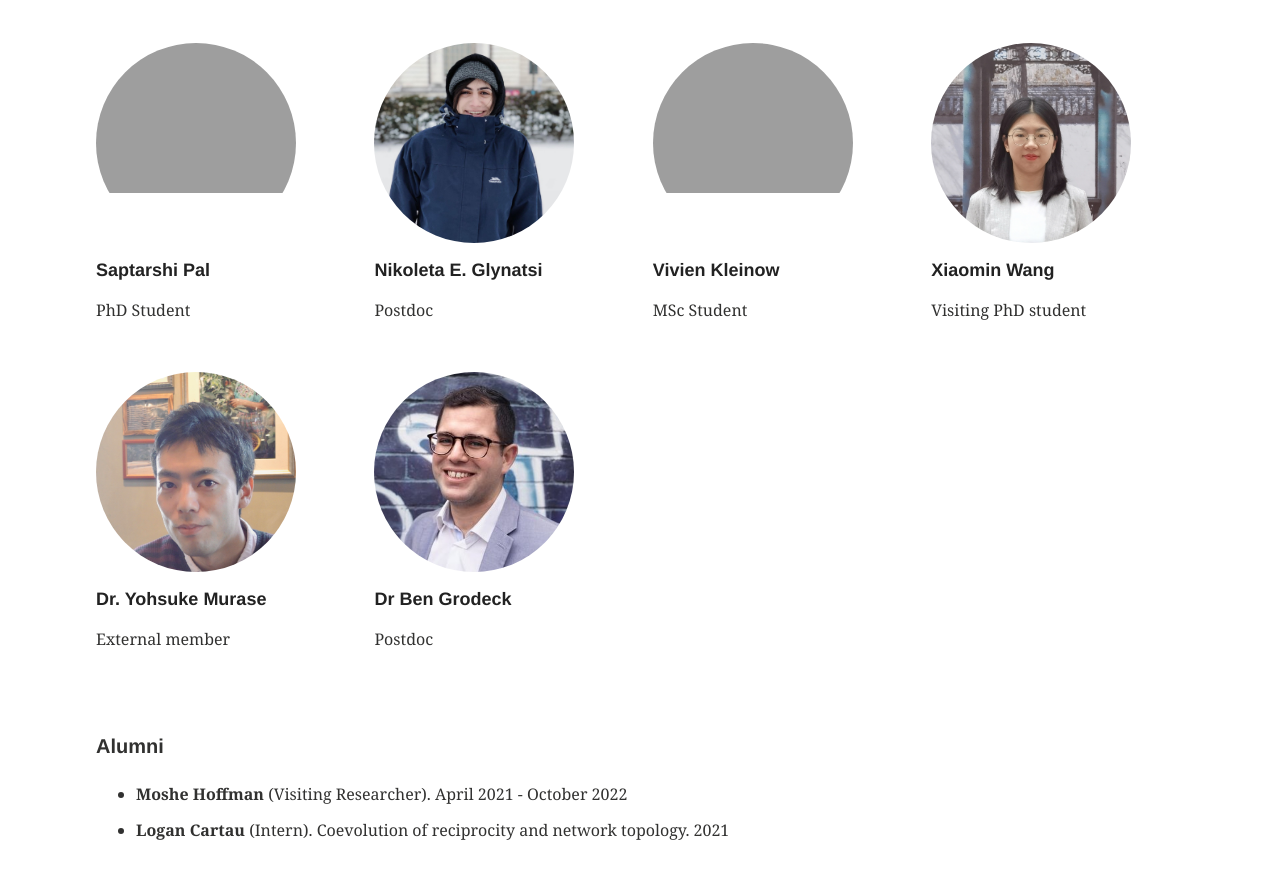
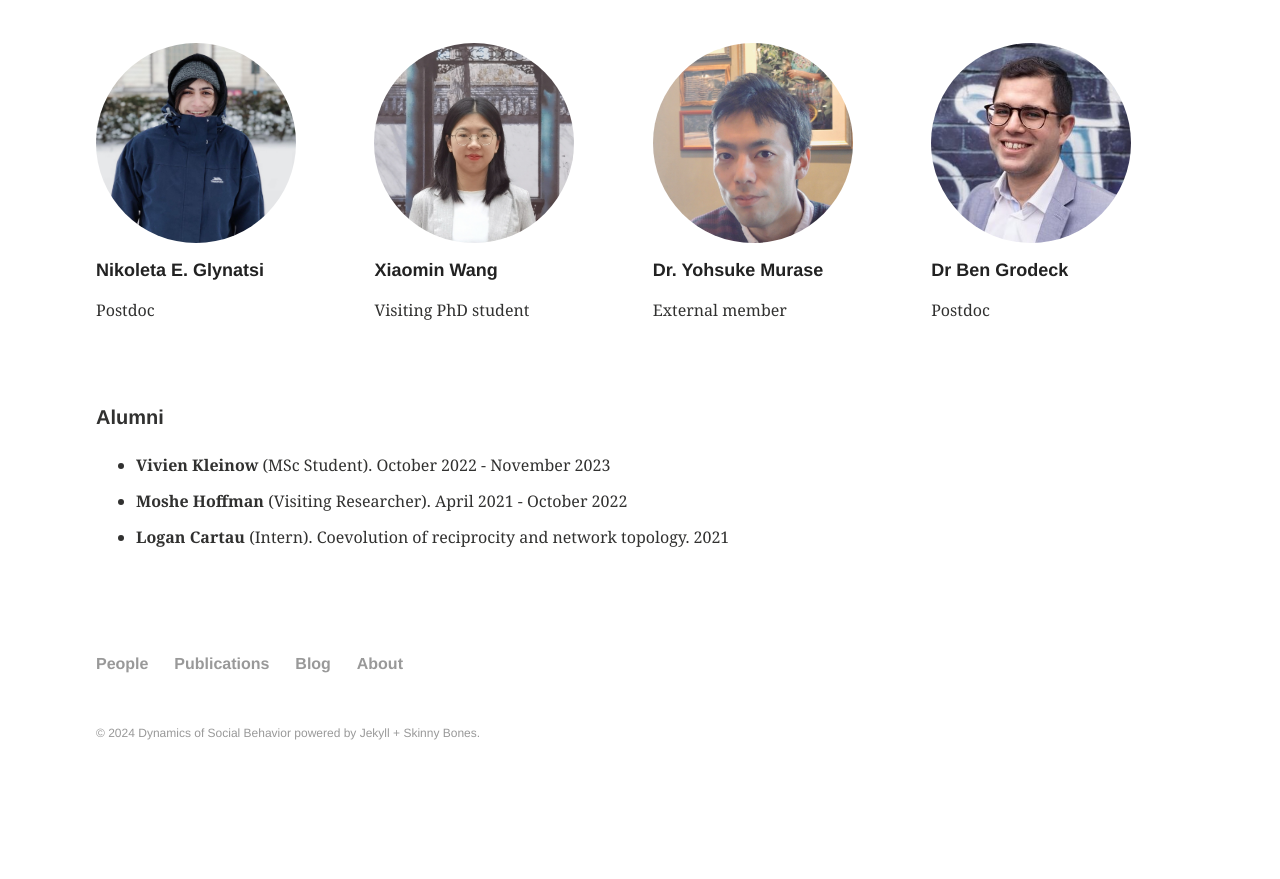
Before and after one commit to DYNOSOBs/social-behaviour, a Jekyll site: the page built from people/index.md, in a window 1280 px wide and 900 px high, scrolled down 479 px. Shown: the top 879 px of the window. Built offline with Jekyll 4.4.1, drawn with Linux system fonts in a browser that asks for light colours; after the commit the page ends 1298 px from its top, so only the background shows below that.

Commit message:
update people tab

```diff
--- a/people/index.md
+++ b/people/index.md
@@ -8,16 +8,18 @@
   teaser:
 ---
 
+<h5>Current</h5>
+
 <div class="tiles">
-<h5 class="post-title">Current</h5>
 {% for post in site.categories.current reversed%}
-  {% include people-grib.html %}
+  {% include people-grid.html %}
 {% endfor %}
 </div><!-- /.tiles -->
 
 <div id="alumni">
 <h5>Alumni</h5>
 <ul>
+  <li> <b> Vivien Kleinow </b> (MSc Student). October 2022 - November 2023</li>
   <li> <b> Moshe Hoffman </b> (Visiting Researcher). April 2021 - October 2022</li>
   <li> <b> Logan Cartau </b> (Intern). Coevolution of reciprocity and network topology. 2021</li>
 </ul>
```
Also changed, not shown: _posts/people/2022-10-01-Kleinow.md (+1 -1 lines), _includes/people-grid.html (renamed from _includes/people-grib.html).
